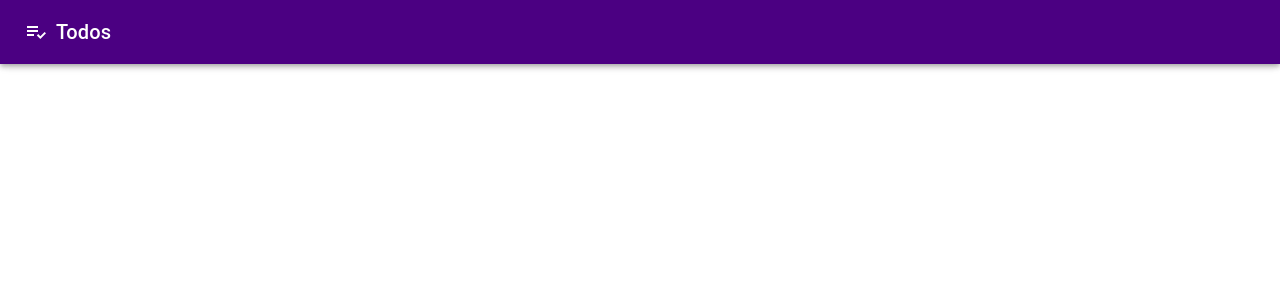
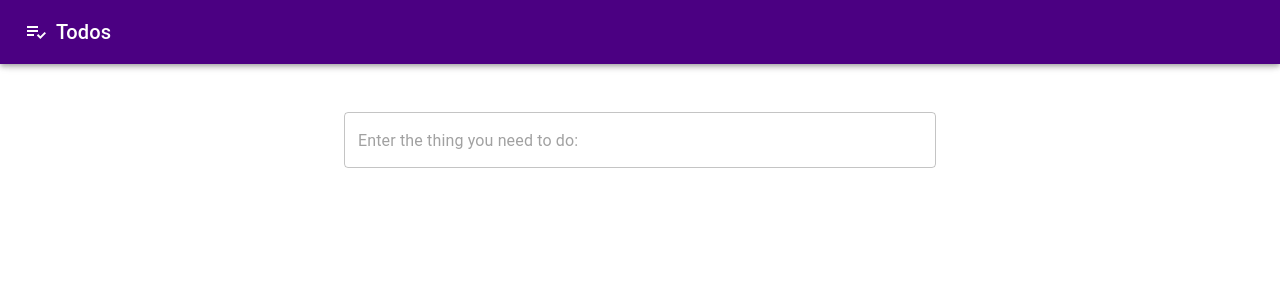
Before and after one commit to Karinkaaa/todo-list, a React (Create React App) app: page / in a window 1280 px wide. Shown: the top 300 px of the page. Built offline with nearby package versions, Linux system fonts and the light colour scheme.

Commit message:
created todos container

```diff
--- a/src/App.tsx
+++ b/src/App.tsx
@@ -1,9 +1,11 @@
+import { TodoContainer } from "./components/TodoContainer";
 import { TodoNavigation } from "./components/TodoNavigation";
 
 export const App: React.FC = () => {
   return (
     <>
       <TodoNavigation />
+      <TodoContainer />
     </>
   );
 };
--- /dev/null
+++ b/src/components/TodoContainer.tsx
@@ -0,0 +1,13 @@
+import { Container } from "@mui/material";
+import React from "react";
+import { TodoInput } from "./TodoInput";
+import { TodoList } from "./TodoList";
+
+export const TodoContainer: React.FC = () => {
+  return (
+    <Container sx={{ mt: 6, width: "50%" }}>
+      <TodoInput />
+      <TodoList />
+    </Container>
+  );
+};
```
